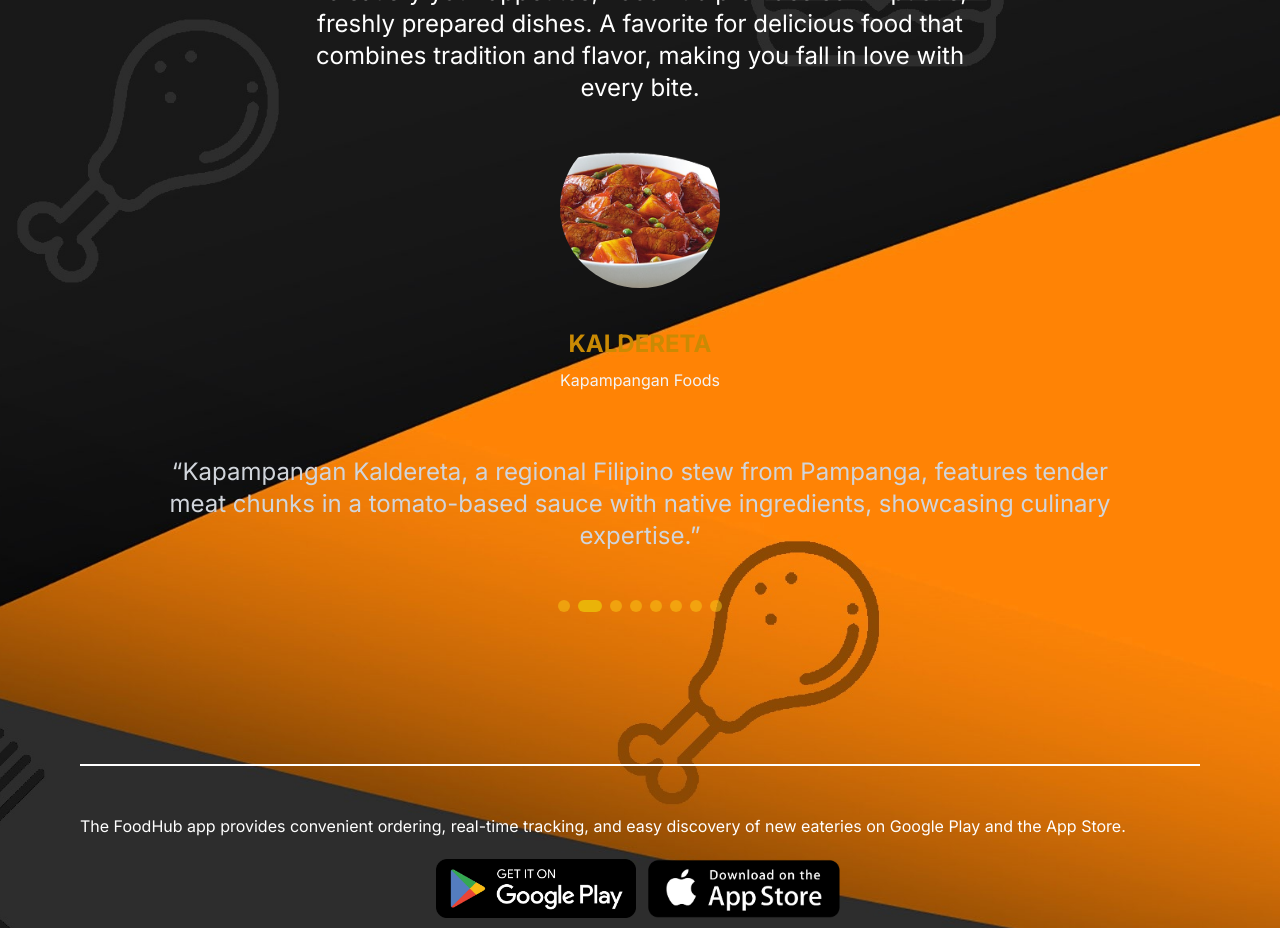
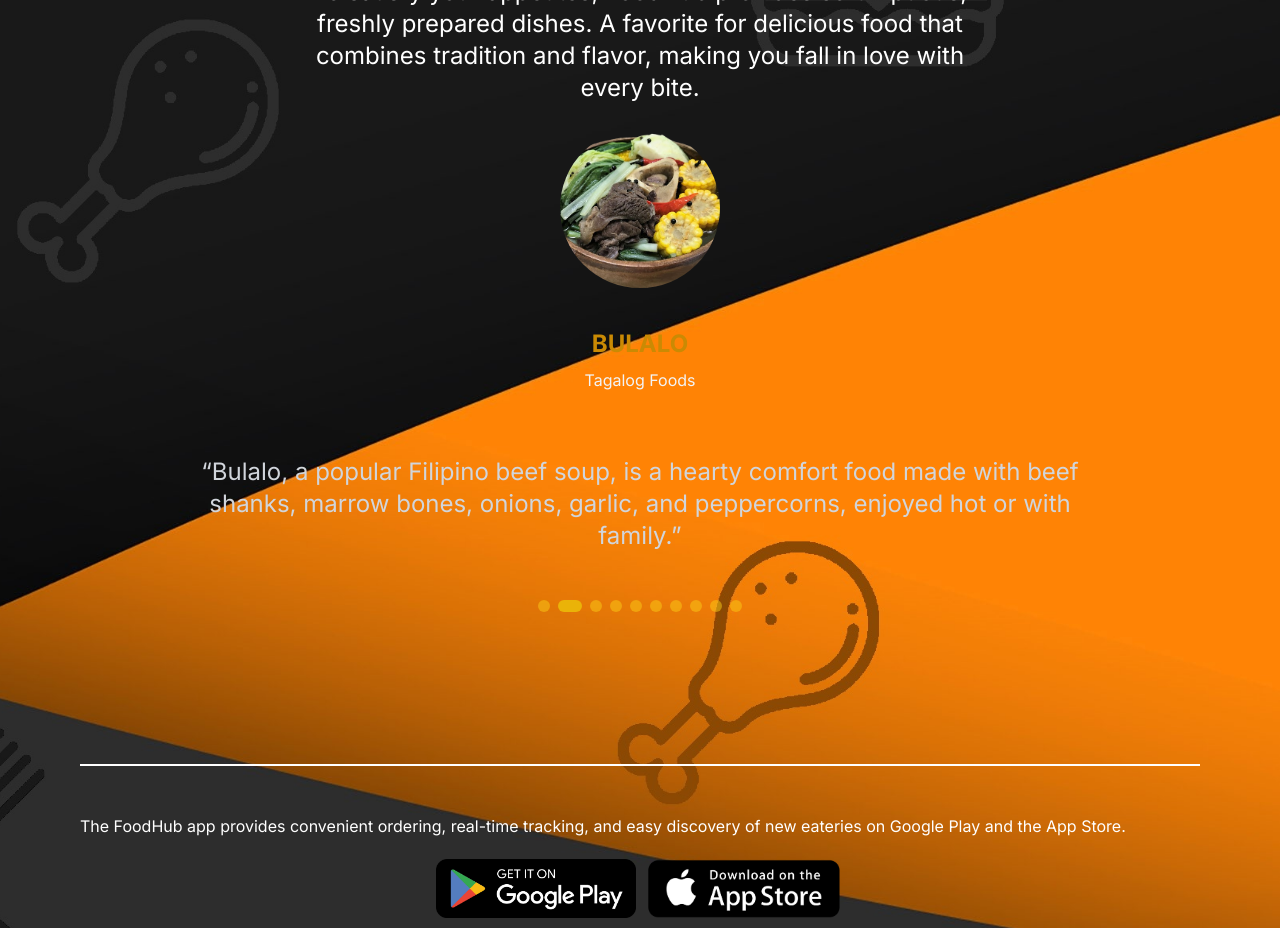
Before and after one commit to nugiwara12/food-ordering, a Next.js app: page / in a window 1280 px wide. Shown: the part 2680-3608 px from the top of the page. Built offline with nearby package versions, Linux system fonts and the light colour scheme.

Commit message:
add another list of carousel food to show and render into the home page

```diff
--- a/src/app/Home/Homestead/CarouselPage.js
+++ b/src/app/Home/Homestead/CarouselPage.js
@@ -13,6 +13,13 @@ const slides = [
       "“Kapampangan adobo, a regional variation of Filipino adobo, is a rich, bold, and tangy dish traditionally served with pork or chicken, reflecting the Kapampangan peoples culinary heritage.”",
   },
   {
+    image: "/menu/tagalog/bulalo.png",
+    name: "BULALO",
+    position: "Tagalog Foods",
+    quotes:
+      "“Bulalo, a popular Filipino beef soup, is a hearty comfort food made with beef shanks, marrow bones, onions, garlic, and peppercorns, enjoyed hot or with family.”",
+  },
+  {
     image: "/menu/kapampangan/kaldereta.png",
     name: "KALDERETA",
     position: "Kapampangan Foods",
@@ -20,11 +27,11 @@ const slides = [
       "“Kapampangan Kaldereta, a regional Filipino stew from Pampanga, features tender meat chunks in a tomato-based sauce with native ingredients, showcasing culinary expertise.”",
   },
   {
-    image: "/menu/tagalog/bulalo.png",
-    name: "BULALO",
-    position: "Tagalog Foods",
+    image: "/menu/bicolano/laing.png",
+    name: "LAING",
+    position: "Bicolano Foods",
     quotes:
-      "“Bulalo, a popular Filipino beef soup, is a hearty comfort food made with beef shanks, marrow bones, onions, garlic, and peppercorns, enjoyed hot or with family.”",
+      "“Laing, a traditional Filipino dish from Bicol, is a creamy coconut milk sauce with a spicy kick, showcasing the region's love for coconut milk and chili peppers.”",
   },
   {
     image: "/menu/tagalog/letchon.png",
@@ -32,6 +39,13 @@ const slides = [
     position: "Tagalog Foods",
     quotes:
       "“Lechon, a Filipino culinary masterpiece, is a whole roasted pig dish with crispy skin and tender meat, symbolizing joy and Filipino culinary heritage.”",
+  },
+  {
+    image: "/menu/ilocano/bagnet.png",
+    name: "BAGNET",
+    position: "Ilocano Foods",
+    quotes:
+      "“Bagnet, a popular Ilocos dish, is a deep-fried pork belly with a crispy texture and savory flavor, often compared to lechon kawali but with unique preparation methods.”",
   },
   {
     image: "/menu/tagalog/pancit.png",
@@ -55,11 +69,11 @@ const slides = [
       "“Dinakdakan, a popular Ilocano finger food or appetizer, is a rich, savory dish similar to sisig but with unique preparation and ingredients.”",
   },
   {
-    image: "/menu/ilocano/bagnet.png",
-    name: "BAGNET",
-    position: "Ilocano Foods",
+    image: "/menu/bicolano/bicol-express.png",
+    name: "BICOL EXPRESS",
+    position: "Bicolano Foods",
     quotes:
-      "“Bagnet, a popular Ilocos dish, is a deep-fried pork belly with a crispy texture and savory flavor, often compared to lechon kawali but with unique preparation methods.”",
+      "“Bicol Express, a popular Filipino dish from the Bicol region, is a staple in Bicolano cuisine known for its creamy, spicy, and savory flavors.”",
   },
 ];
 
```
